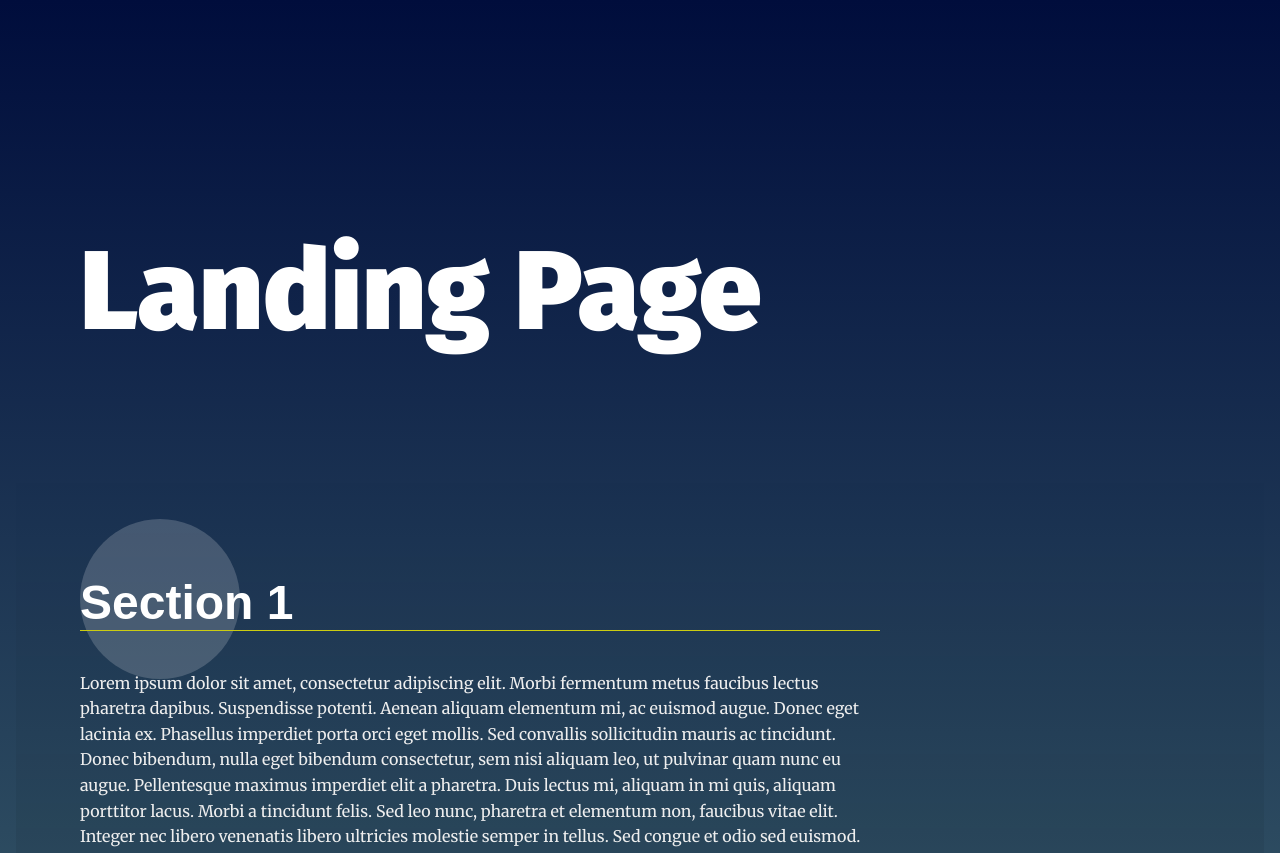
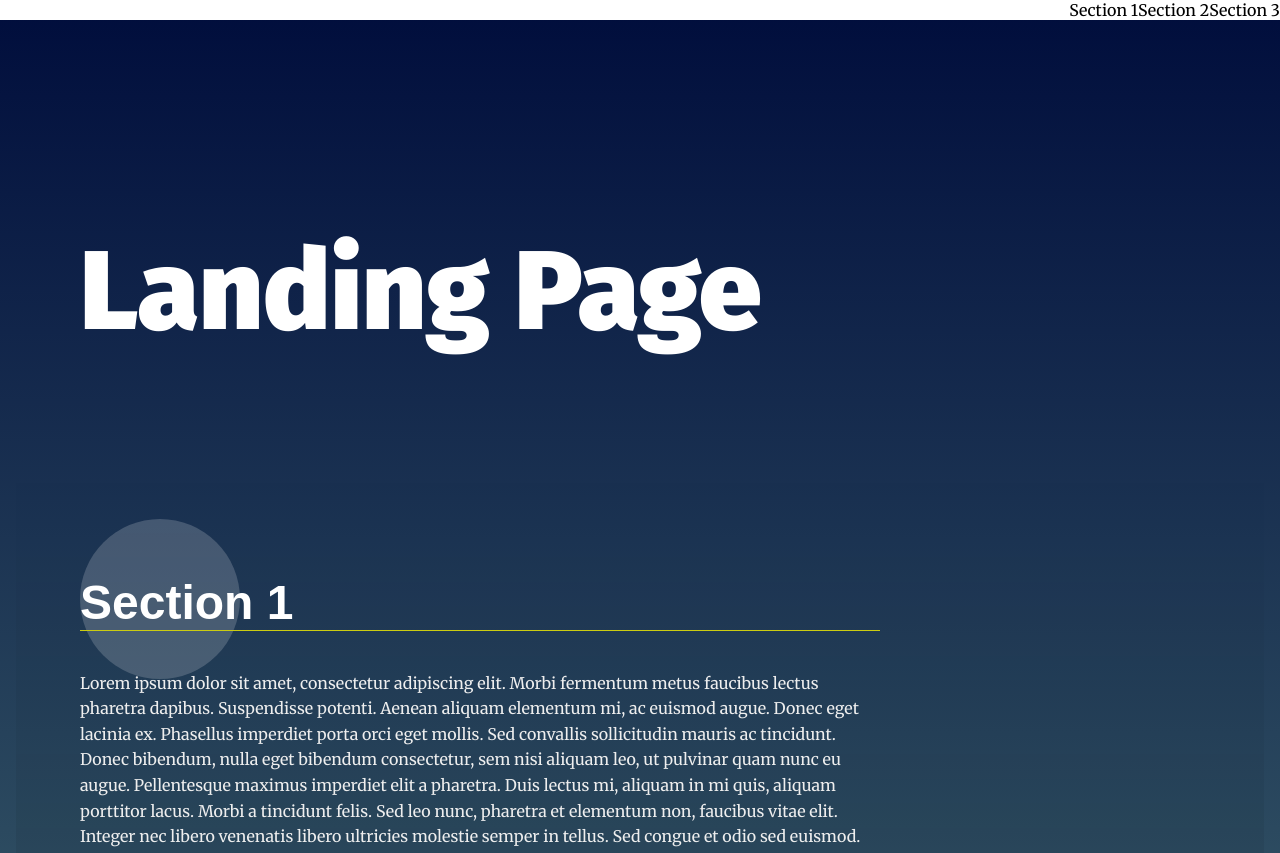
Before and after one commit to viktoriia-ignateva/landing-page, a plain HTML site: page index.html in a window 1280 px wide. Shown: the top 853 px of the page. Drawn offline with Linux system fonts and the light colour scheme.

Commit message:
create the navbar

```diff
--- a/css/styles.css
+++ b/css/styles.css
@@ -43,6 +43,10 @@ h2 {
 p {
     line-height: 1.6em;
     color: #eee;
+}
+
+ul {
+    color: black;
 }
 
 /* ---- Layout Rules ---- */
--- a/index.html
+++ b/index.html
@@ -54,6 +54,6 @@
   <footer class="page__footer">
     <p>&copy Udacity</p>
   </footer>
-
+  <script src="js/app.js"></script>
 </body>
 </html>
--- a/js/app.js
+++ b/js/app.js
@@ -54,6 +54,25 @@
 */
 
 // Build menu
+window.addEventListener('load', () => {
+    let sections = document.getElementsByTagName('section')
+    let nuvNames = []
+
+    for (let i = 0; i < sections.length; i++) {
+        const attr = sections[i].attributes.getNamedItem("data-nav").value;
+        nuvNames.push(attr);
+    }
+
+    const navItem = document.createDocumentFragment();
+
+    for (let i = 0; i <= nuvNames.length-1; i++) {
+        const newElement = document.createElement('li');
+        newElement.innerText = nuvNames[i];
+        navItem.appendChild(newElement);
+    }
+
+    document.getElementById("navbar__list").appendChild(navItem);
+})
 
 // Scroll to section on link click
 
```
